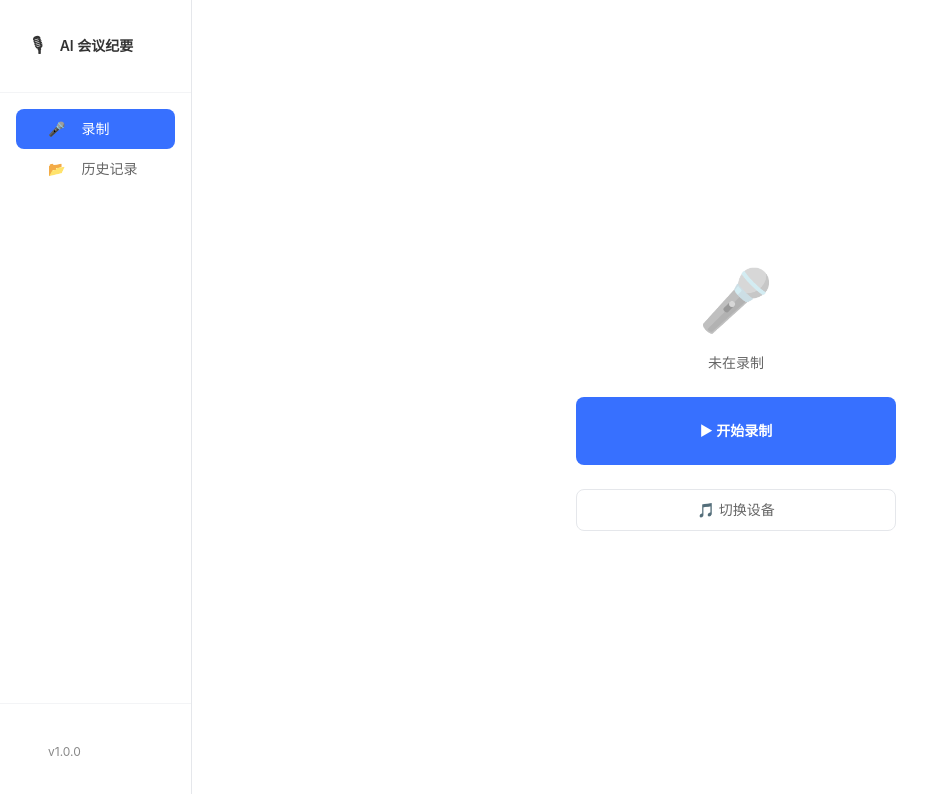
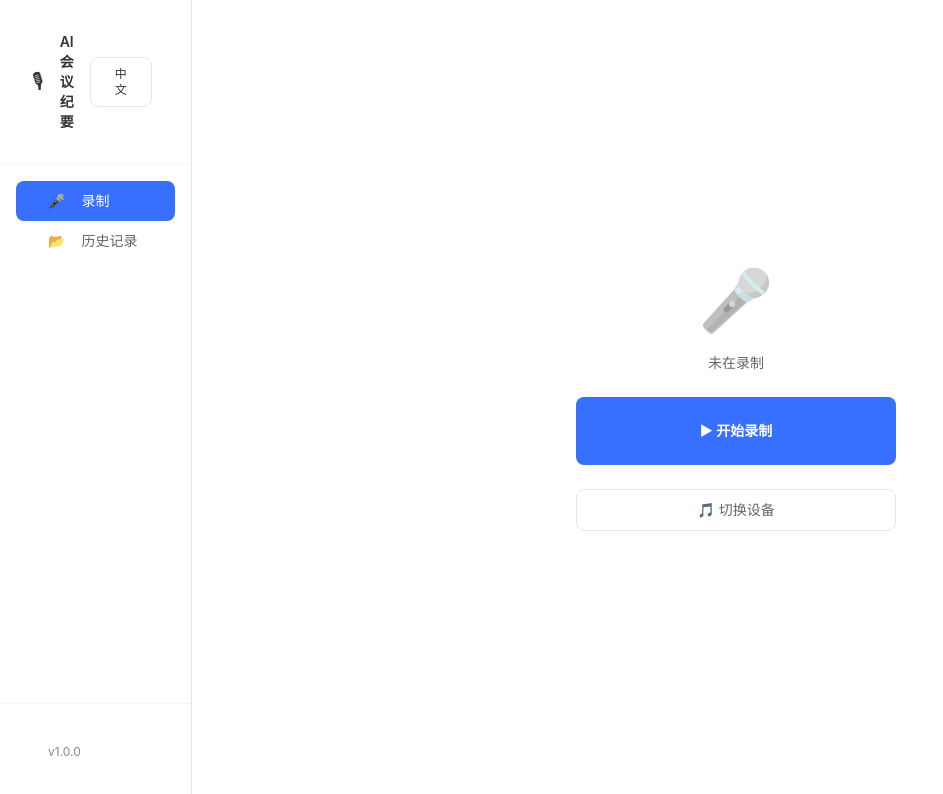
Before and after one commit to linuxhsj/meeting-notes, a React (Vite) app: page / in a window 1280 px wide. Shown: the top 794 px of the page, without its empty margins (0-943 px from the left). Built offline with nearby package versions, Linux system fonts and the light colour scheme.

Commit message:
feat: 添加双语 README + i18n 中英切换
- README.md 中英双语，并排展示，点击切换语言
- i18n.tsx：LangContext + t() 翻译函数
- App.tsx：顶部语言切换按钮，实时切换

```diff
--- a/src/App.tsx
+++ b/src/App.tsx
@@ -1,20 +1,32 @@
 import { BrowserRouter, Routes, Route, NavLink } from 'react-router-dom'
+import { LangProvider, LangContext } from './i18n'
 import RecordPage from './pages/RecordPage'
 import NotesPage from './pages/NotesPage'
 import HistoryPage from './pages/HistoryPage'
+import { useContext } from 'react'
 
-function App() {
+function LangToggle() {
+  const { lang, toggle } = useContext(LangContext)
   return (
-    <BrowserRouter>
+    <button
+      onClick={toggle}
+      className="ml-auto mr-3 px-3 py-1 text-xs rounded border border-gray-200 hover:bg-gray-100 transition-colors"
+    >
+      {lang === 'en' ? '中文' : 'EN'}
+    </button>
+  )
+}
+
+function AppInner() {
+  return (
     <div className="flex h-screen bg-white">
       {/* 左侧导航 */}
       <nav className="w-48 bg-white border-r border-gray-200 flex flex-col shrink-0">
         {/* Logo */}
-          <div className="px-4 py-4 border-b border-gray-100">
-            <div className="flex items-center gap-2">
+        <div className="px-4 py-4 border-b border-gray-100 flex items-center gap-2">
           <span className="text-xl">🎙</span>
           <span className="font-semibold text-sm text-text-primary">AI 会议纪要</span>
-            </div>
+          <LangToggle />
         </div>
         {/* Nav Items */}
         <div className="flex-1 py-2">
@@ -43,7 +55,7 @@ function App() {
             <span>📂</span> 历史记录
           </NavLink>
         </div>
-          {/* 底部设置 */}
+        {/* 底部版本 */}
         <div className="p-3 border-t border-gray-100">
           <div className="flex items-center gap-2 px-3 py-2 text-xs text-text-muted">
             <span>v1.0.0</span>
@@ -60,6 +72,15 @@ function App() {
         </Routes>
       </main>
     </div>
+  )
+}
+
+function App() {
+  return (
+    <BrowserRouter>
+      <LangProvider>
+        <AppInner />
+      </LangProvider>
     </BrowserRouter>
   )
 }
--- /dev/null
+++ b/src/i18n.tsx
@@ -0,0 +1,54 @@
+import { createContext, useContext, useState } from 'react'
+
+export type Lang = 'en' | 'zh'
+
+interface LangContextType {
+  lang: Lang
+  toggle: () => void
+}
+
+export const LangContext = createContext<LangContextType>({
+  lang: 'en',
+  toggle: () => {},
+})
+
+export function LangProvider({ children }: { children: React.ReactNode }) {
+  const [lang, setLang] = useState<Lang>('en')
+  const toggle = () => setLang((l) => (l === 'en' ? 'zh' : 'en'))
+  return <LangContext.Provider value={{ lang, toggle }}>{children}</LangContext.Provider>
+}
+
+export const t = (lang: Lang, key: string): string => {
+  const map: Record<string, Record<string, string>> = {
+    // App shell
+    'app.title': { en: 'AI Meeting Notes', zh: 'AI 会议纪要' },
+    'nav.record': { en: 'Record', zh: '录制' },
+    'nav.history': { en: 'History', zh: '历史记录' },
+    // Record page
+    'rec.idle.title': { en: 'Not Recording', zh: '未在录制' },
+    'rec.idle.hint': { en: 'Click Start to capture system audio', zh: '点击下方按钮开始捕获系统音频' },
+    'rec.start': { en: '▶ Start Recording', zh: '▶ 开始录制' },
+    'rec.device': { en: '🎵 Switch Device', zh: '🎵 切换设备' },
+    'rec.recording': { en: 'Recording', zh: '正在录制' },
+    'rec.live': { en: '📡 Live Transcript', zh: '📡 实时转写' },
+    'rec.waiting': { en: 'Waiting for speech…', zh: '等待发言…' },
+    'rec.autoSave': { en: '💾 Auto-save every 30s', zh: '💾 每 30 秒自动保存' },
+    'rec.stop': { en: '⏹ Stop Recording', zh: '⏹ 停止录制' },
+    'rec.notes': { en: '📋 View Notes', zh: '📋 查看纪要' },
+    'rec.speakers': { en: 'speakers detected', zh: '说话人检测中' },
+    'rec.segments': { en: 'segments recorded', zh: '段落已记录' },
+    // Notes page
+    'notes.title': { en: 'Meeting Notes', zh: '会议纪要' },
+    'notes.summary': { en: 'AI Summary', zh: 'AI 摘要' },
+    'notes.edit': { en: 'Edit', zh: '编辑' },
+    'notes.copyAll': { en: '📋 Copy All', zh: '📋 复制全文' },
+    'notes.copied': { en: 'Copied!', zh: '已复制！' },
+    'notes.regenerate': { en: '💬 Re-generate', zh: '💬 重新生成摘要' },
+    'notes.editNote': { en: '✏️ Edit Notes', zh: '✏️ 编辑纪要' },
+    'notes.merge': { en: '+ merge', zh: '+ 合并段落' },
+    // History page
+    'hist.title': { en: 'History', zh: '历史记录' },
+    'hist.count': { en: 'records', zh: '条记录' },
+  }
+  return map[key]?.[lang] ?? key
+}
```
Also changed, not shown: 1 other file (tests, documents, lock files or other folders). Lines whose indentation alone changed are shown as unchanged.
